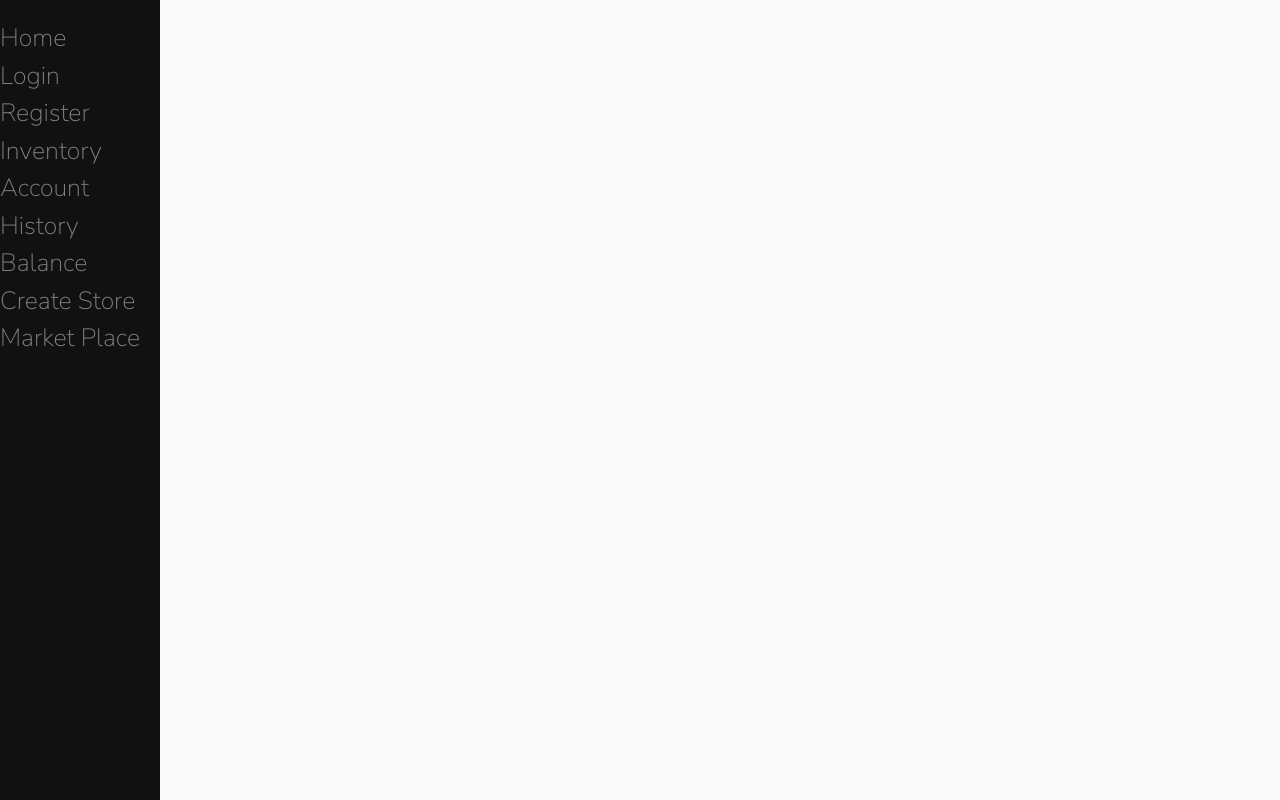
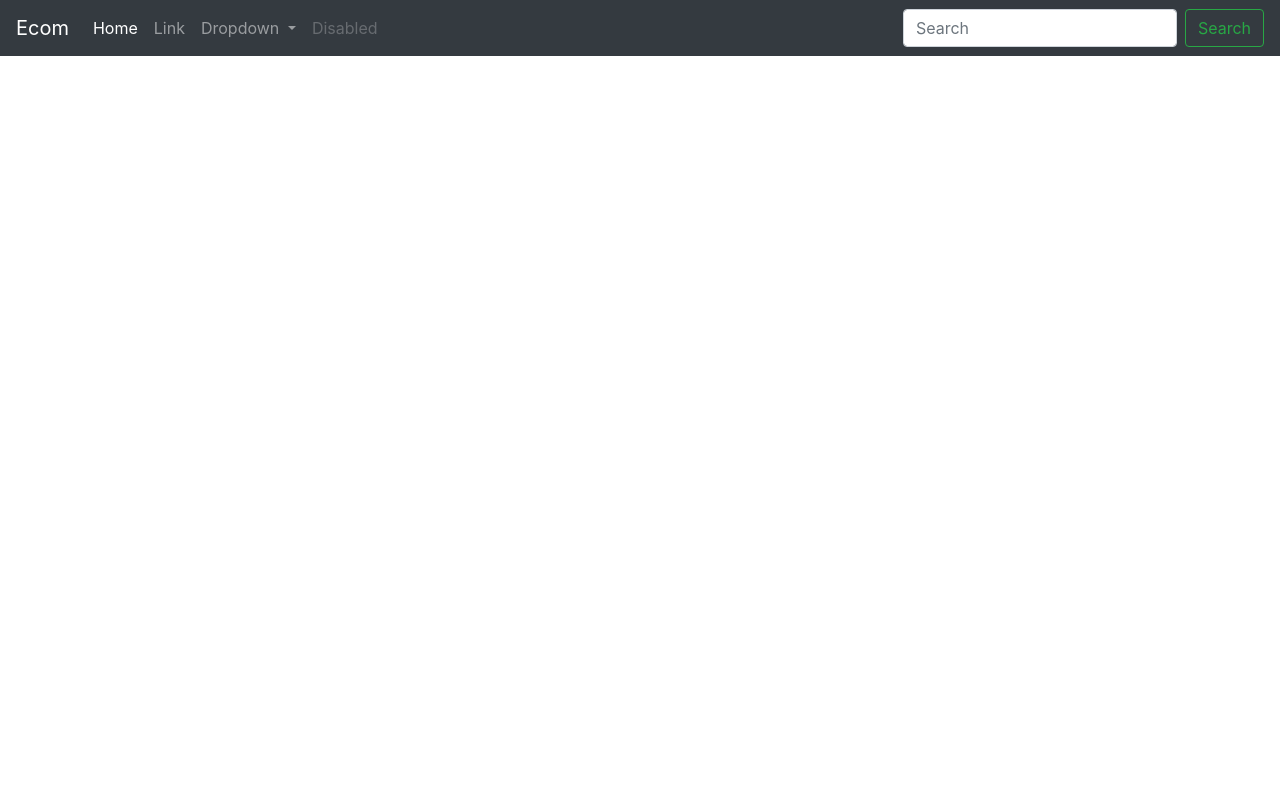
Before and after one commit to AdventurousDataScientist/EcommerceSite, a Django app: page /end in a window 1280 px wide. Run offline with Django 4.2, Linux system fonts and the light colour scheme; parts of the project's set-up code (start-up, migrations or seed data) failed here and were passed over.

Commit message:
refactored base html to external CSS stylesheets, same with show_store

```diff
--- a/ecommerce_site/main/static/main/main.css
+++ /dev/null
@@ -1,28 +0,0 @@
-.sidenav{
-            height:100%;
-            width:160px;
-            position: fixed;
-            z-index:1;
-            top:0;
-            left:0;
-            background-color:#111;
-            overflow-x: hidden;
-            padding-top:20px;
-        }
-
-        .sidenav a {
-            padding 6px 8px 6px 16px;
-            text-dectoration: none;
-            font-size:25px;
-            color: #818181;
-            display:block;
-        }
-
-        .sidenav a:hover{
-            color:#f1f1f1;
-        }
-
-        .main{
-            margin-left:260px;
-            padding: 0px 10px
-        }
--- a/ecommerce_site/main/templates/main/base.html
+++ b/ecommerce_site/main/templates/main/base.html
@@ -5,7 +5,9 @@
     <title>{% block title %}Base Title{% endblock %}</title>
 
     {% load static %}
-    <link rel="stylesheet" href="{% static 'main/main.css' %}">
+    <link rel="stylesheet" type="text/css" href="{% static 'main/css/main.css' %}">
+
+
     <meta name="viewport" content="width=device-width, initial-scale=1, shrink-to-fit=no">
     <link rel="preconnect" href="https://fonts.googleapis.com">
     <link rel="preconnect" href="https://fonts.gstatic.com" crossorigin>
@@ -18,20 +20,21 @@
     <script src="https://code.jquery.com/jquery-3.3.1.slim.min.js" integrity="sha384-q8i/X+965DzO0rT7abK41JStQIAqVgRVzpbzo5smXKp4YfRvH+8abtTE1Pi6jizo" crossorigin="anonymous"></script>
     <script src="https://cdn.jsdelivr.net/npm/popper.js@1.14.7/dist/umd/popper.min.js" integrity="sha384-UO2eT0CpHqdSJQ6hJty5KVphtPhzWj9WO1clHTMGa3JDZwrnQq4sF86dIHNDz0W1" crossorigin="anonymous"></script>
     <script src="https://cdn.jsdelivr.net/npm/bootstrap@4.3.1/dist/js/bootstrap.min.js" integrity="sha384-JjSmVgyd0p3pXB1rRibZUAYoIIy6OrQ6VrjIEaFf/nJGzIxFDsf4x0xIM+B07jRM" crossorigin="anonymous"></script>
-
-    <style>
-        body{
+     <!--
+      <style>
+              body{
             background-color:#FAFAFA;
             font-family: 'Nunito Sans', sans-serif;
-            padding-top: 50px;
+            /*padding-top: 50px;*/
         }
 
-         h1,
+        h1,
         h2,
         h3,
         h4,
         h5,
         h6,
+        p
             {
             font-family: 'Raleway', sans-serif;
         }
@@ -76,11 +79,11 @@
         .form-attrs{
             margin-bottom:10px;
         }
-
     </style>
-</head>
+  -->
+  </head>
 <body>
-
+    <!--
     <div class="sidenav">
           <a href="/home">Home</a>
           <a href="/login">Login</a>
@@ -93,7 +96,46 @@
           <a href="/marketplace">Market Place</a>
 
       </div>
+    -->
 
+    <nav class="navbar navbar-expand-lg navbar-dark bg-dark">
+        <a class="navbar-brand" href="#">Ecom</a>
+        <button class="navbar-toggler" type="button" data-toggle="collapse" data-target="#navbarSupportedContent" aria-controls="navbarSupportedContent" aria-expanded="false" aria-label="Toggle navigation">
+          <span class="navbar-toggler-icon"></span>
+        </button>
+
+        <div class="collapse navbar-collapse" id="navbarSupportedContent">
+          <ul class="navbar-nav mr-auto">
+            <li class="nav-item active">
+              <a class="nav-link" href="/home">Home<span class="sr-only">(current)</span></a>
+            </li>
+            <li class="nav-item">
+              <a class="nav-link" href="#">Link</a>
+            </li>
+            <li class="nav-item dropdown">
+              <a class="nav-link dropdown-toggle" href="#" id="navbarDropdown" role="button" data-toggle="dropdown" aria-haspopup="true" aria-expanded="false">
+                Dropdown
+              </a>
+              <div class="dropdown-menu" aria-labelledby="navbarDropdown">
+                <a class="dropdown-item" href="#">Action</a>
+                <a class="dropdown-item" href="#">Another action</a>
+                <div class="dropdown-divider"></div>
+                <a class="dropdown-item" href="#">Something else here</a>
+              </div>
+            </li>
+            <li class="nav-item">
+              <a class="nav-link disabled" href="#">Disabled</a>
+            </li>
+          </ul>
+          <form class="form-inline my-2 my-lg-0">
+            <input class="form-control mr-sm-2" type="search" placeholder="Search" aria-label="Search">
+            <button class="btn btn-outline-success my-2 my-sm-0" type="submit">Search</button>
+          </form>
+        </div>
+      </nav>
+      <br>
+      <br>
+      <br>
     <div class="container">  <!-- <div class="row justify-content-center"></div> -->
         {% block content %}
 
```
Also changed, not shown: ecommerce_site/main/templates/main/show_store.html (+36 -2 lines).
